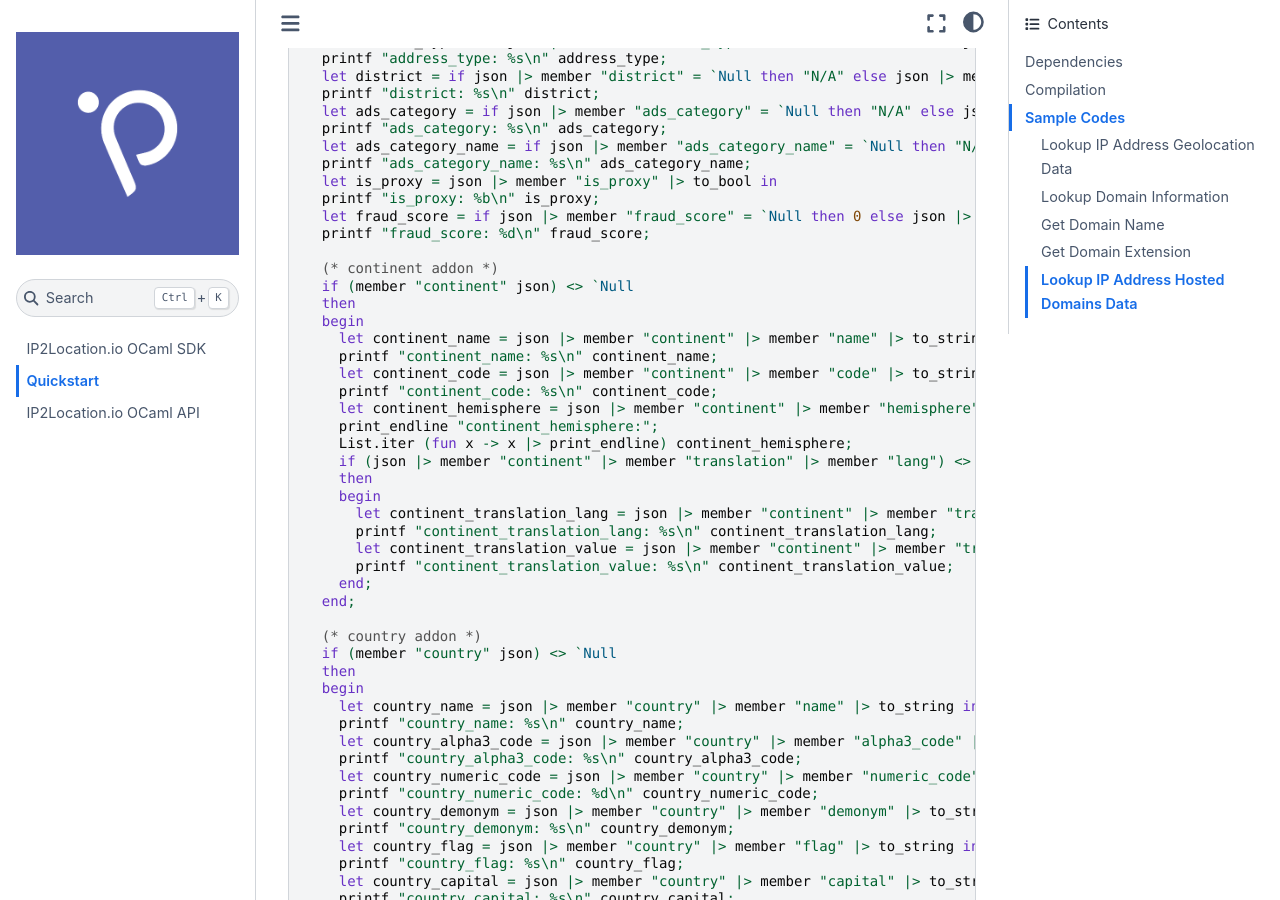
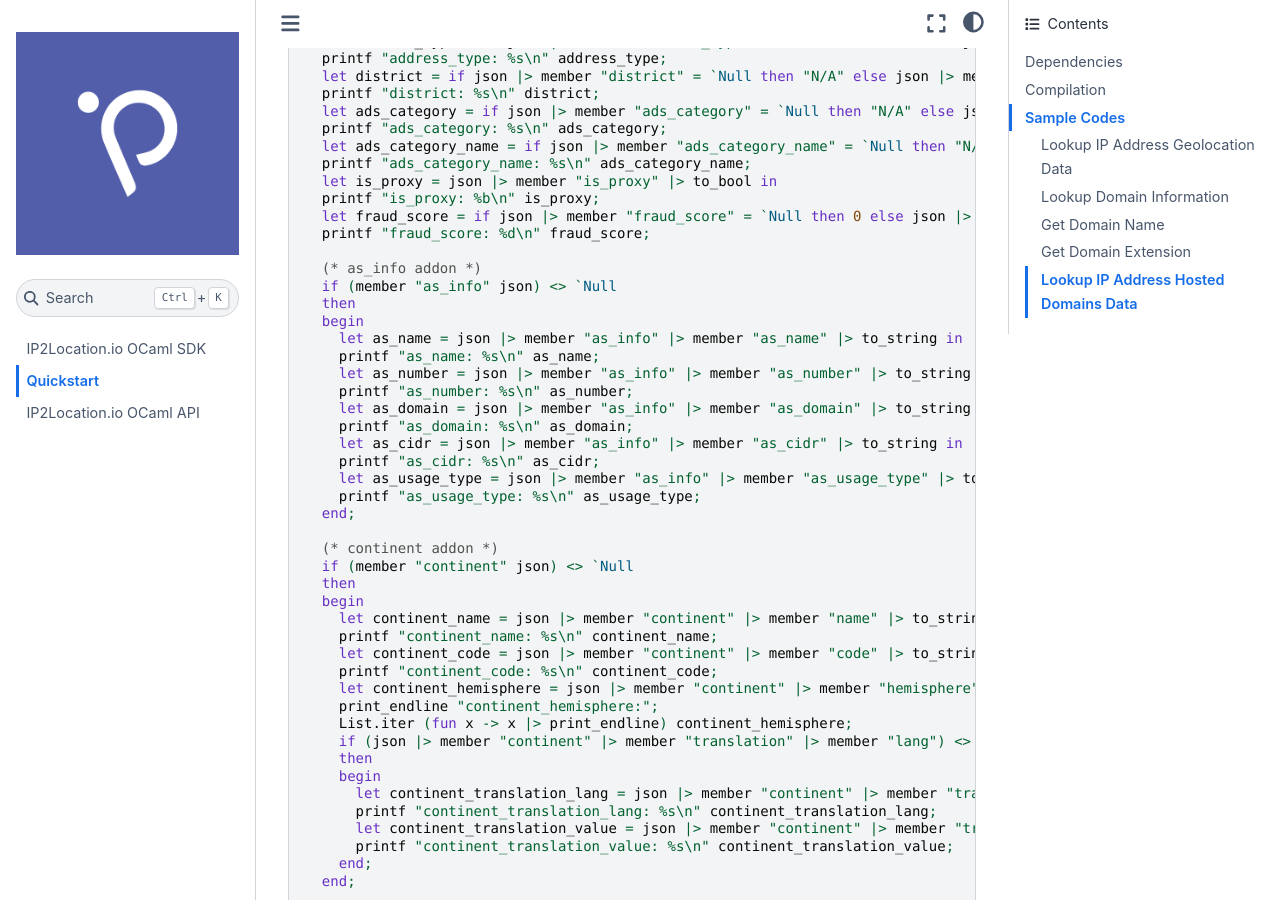
Before and after one commit to ip2location/ip2location-io-ocaml, a Sphinx documentation site: the page built from docs/source/quickstart.md, in a window 1280 px wide and 900 px high, scrolled down 1643 px. Built offline with Sphinx 7.4.7 and the Sphinx Book theme 1.1.4, drawn with Linux system fonts in a browser that asks for light colours.

Commit message:
Updated RTD to add as_info information.

```diff
--- a/docs/source/quickstart.md
+++ b/docs/source/quickstart.md
@@ -87,6 +87,22 @@ begin
   printf "is_proxy: %b\n" is_proxy;
   let fraud_score = if json |> member "fraud_score" = `Null then 0 else json |> member "fraud_score" |> to_int in
   printf "fraud_score: %d\n" fraud_score;
+
+  (* as_info addon *)
+  if (member "as_info" json) <> `Null
+  then
+  begin
+    let as_name = json |> member "as_info" |> member "as_name" |> to_string in
+    printf "as_name: %s\n" as_name;
+    let as_number = json |> member "as_info" |> member "as_number" |> to_string in
+    printf "as_number: %s\n" as_number;
+    let as_domain = json |> member "as_info" |> member "as_domain" |> to_string in
+    printf "as_domain: %s\n" as_domain;
+    let as_cidr = json |> member "as_info" |> member "as_cidr" |> to_string in
+    printf "as_cidr: %s\n" as_cidr;
+    let as_usage_type = json |> member "as_info" |> member "as_usage_type" |> to_string in
+    printf "as_usage_type: %s\n" as_usage_type;
+  end;
 
   (* continent addon *)
   if (member "continent" json) <> `Null
```
Also changed, not shown: docs/source/code.md (+5 -0 lines).
